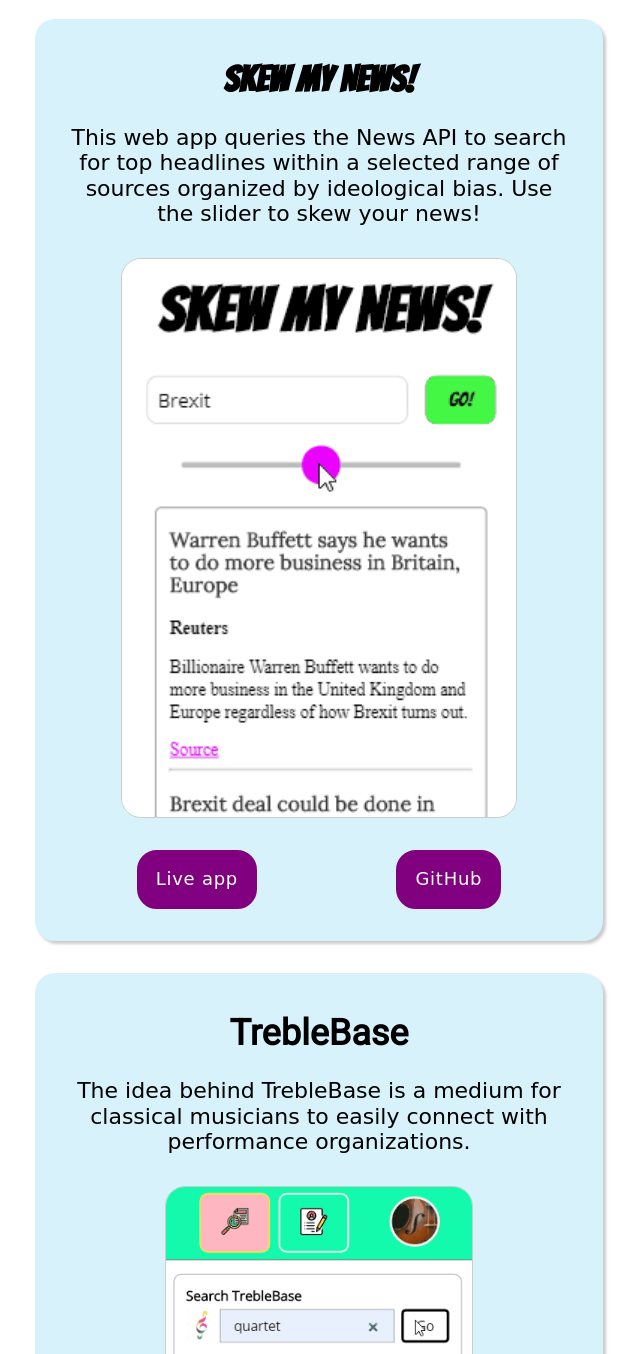
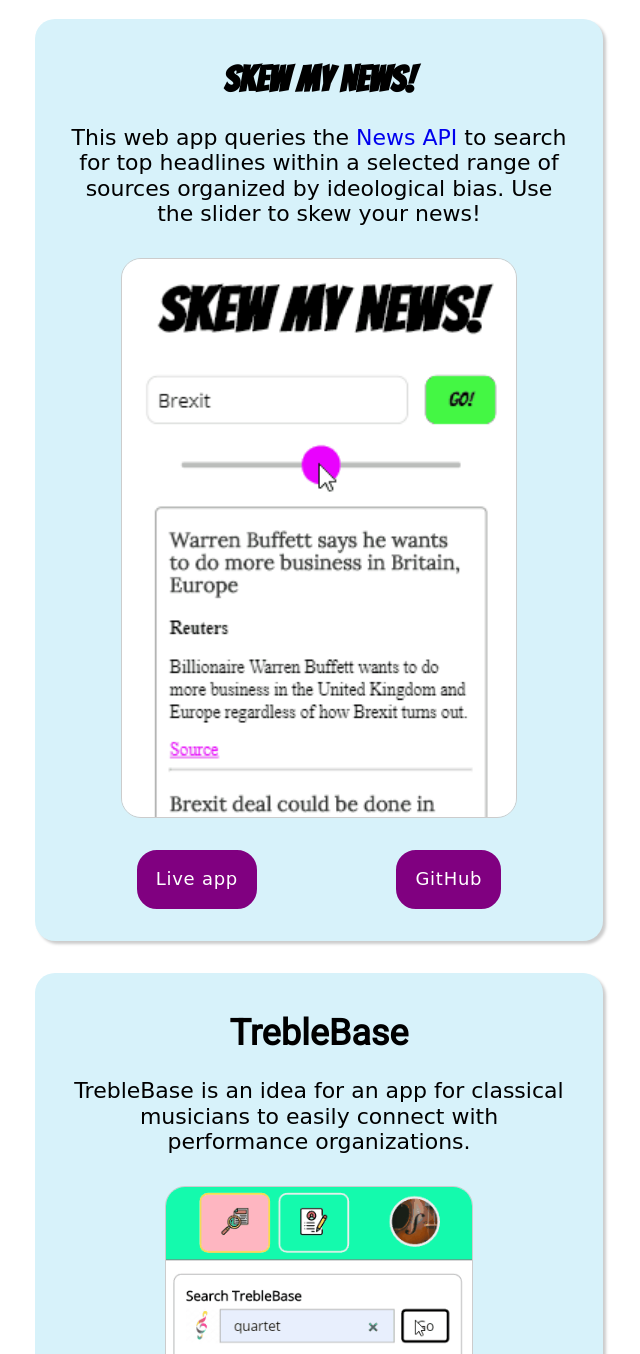
Before and after one commit to ryandthorn/portfolio, a plain HTML site: page index.html in a window 1280 px wide. Shown: the part 760-2114 px from the top of the page, without its empty margins (321-961 px from the left). Drawn offline with nearby package versions, Linux system fonts and the light colour scheme; a web font is replaced by a local one.

Commit message:
Fix relative paths in imgs

```diff
--- a/index.html
+++ b/index.html
@@ -46,12 +46,13 @@
         <section class="project" id="skew">
           <h1>Skew My News!</h1>
           <h2>
-            This web app queries the News API to search for top headlines within
-            a selected range of sources organized by ideological bias. Use the
-            slider to skew your news!
+            This web app queries the
+            <a href="https://newsapi.org/">News API</a> to search for top
+            headlines within a selected range of sources organized by
+            ideological bias. Use the slider to skew your news!
           </h2>
           <div class="screenshots">
-            <img src="/assets/skew/demo.gif" alt="" />
+            <img src="./assets/skew/demo.gif" alt="" />
           </div>
           <div class="project__links">
             <a href="https://ryandthorn.github.io/skew-my-news/">Live app</a>
@@ -63,11 +64,11 @@
         <section class="project" id="treblebase">
           <h1>TrebleBase</h1>
           <h2>
-            The idea behind TrebleBase is a medium for classical musicians to
-            easily connect with performance organizations.
+            TrebleBase is an idea for an app for classical musicians to easily
+            connect with performance organizations.
           </h2>
           <div class="screenshots">
-            <img src="/assets/treblebase/demo.gif" alt="" />
+            <img src="./assets/treblebase/demo.gif" alt="" />
           </div>
           <div class="project__links">
             <a href="https://treblebase-client.herokuapp.com/">Live app</a>
@@ -83,7 +84,7 @@
             RPGs I grew up playing.
           </h2>
           <div class="screenshots">
-            <img src="/assets/rpg/demo.gif" alt="" />
+            <img src="./assets/rpg/demo.gif" alt="" />
           </div>
           <div class="project__links">
             <a href="https://obscure-citadel-64452.herokuapp.com/">Live app</a>
```
